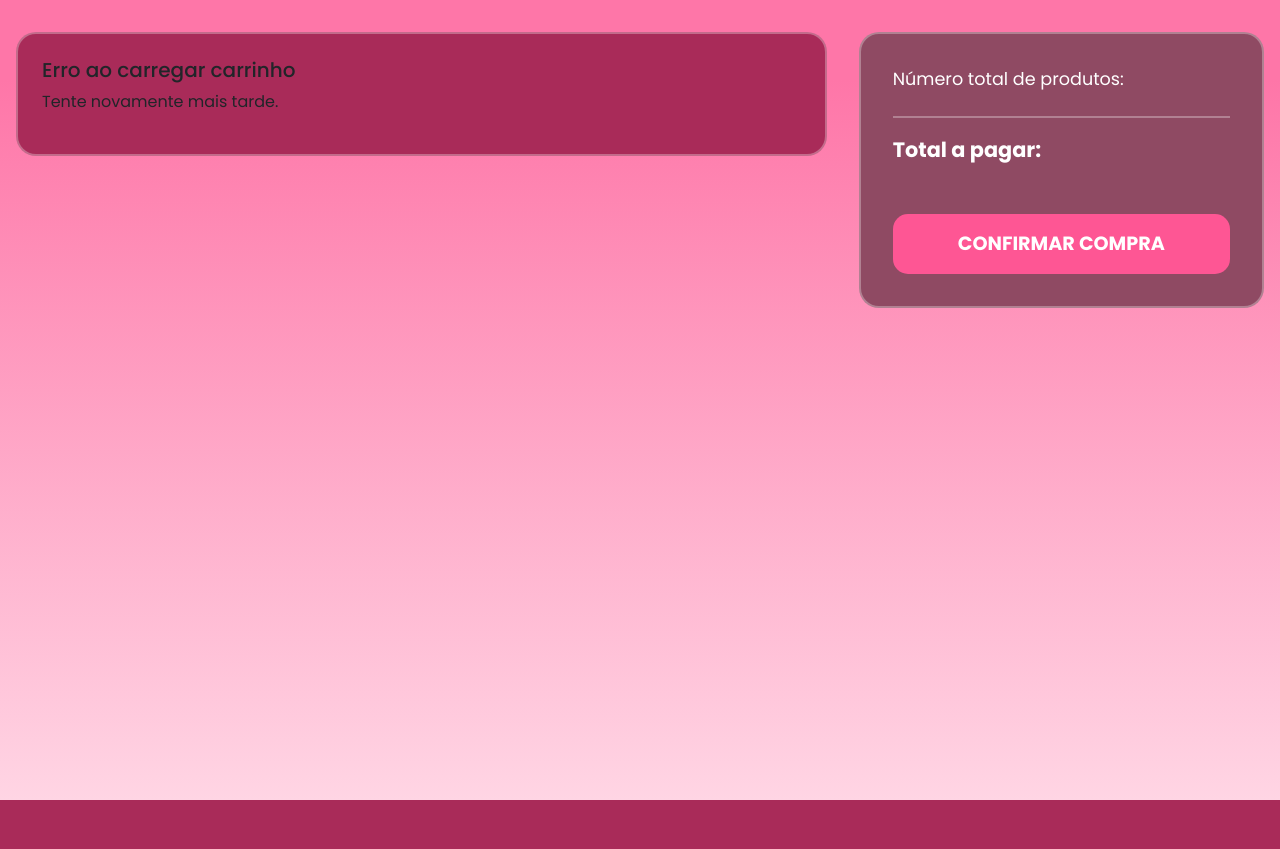
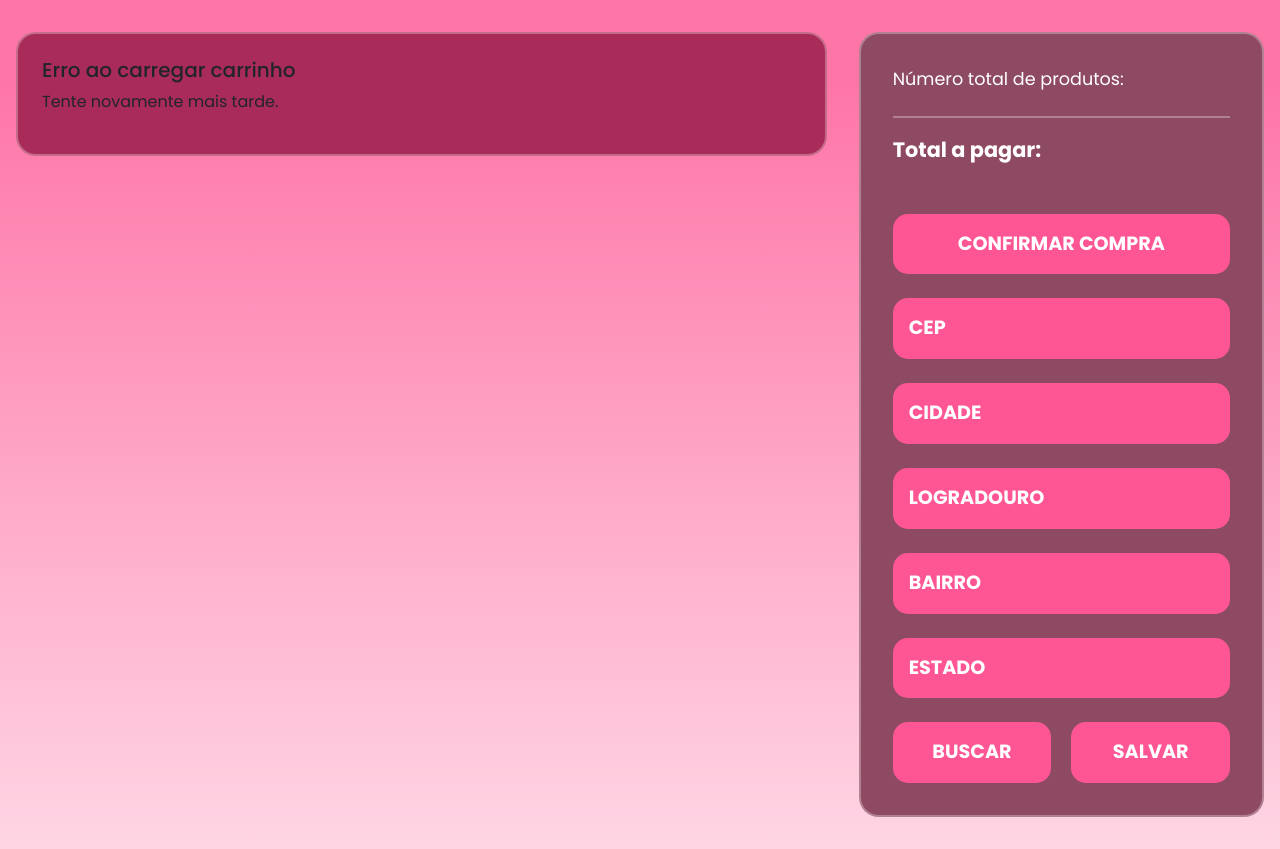
Before and after one commit to gustav0-rdg/proj_mercado, a Flask app: page /exibir/carrinho in a window 1280 px wide. Before the commit the page ends 800 px from the top, so only its background shows below. Run offline with Flask 3, Linux system fonts and the light colour scheme.

Commit message:
validacao de input

```diff
--- a/app.py
+++ b/app.py
@@ -6,7 +6,7 @@ from model.controller_filmes import Filme
 from model.controller_carrinho import Carrinho
 from model.controller_comentarios import Comentarios
 from model.controller_destaques import Destaques
-
+from model.controller_enderecos import Enderecos
 
 app = Flask(__name__)
 app.secret_key = "godofredomeuheroi"
@@ -99,4 +99,14 @@ def exibir_filmesCat(id):
         return redirect("/catalogo")
     return render_template('catalogo.html', filmes = filmes, categorias = categorias)
 
+@app.route("/add/endereco", methods=["POST"] )
+def add_endereco():
+    cep = request.form.get("cep")
+    cidade = request.form.get("cidade")
+    logradouro = request.form.get("logradouro")
+    bairro = request.form.get("bairro")
+    estado = request.form.get("estado")
+    Enderecos.add(session['id_usuario'], cep, cidade, logradouro, bairro, estado)
+    return redirect("/exibir/carrinho")
+
 app.run(host="0.0.0.0", port=8080, debug=True)
--- a/static/css/paginas/pagCarrinho.css
+++ b/static/css/paginas/pagCarrinho.css
@@ -173,6 +173,10 @@ body.dark .carrinho__resumo{
     padding-top: 1rem;
 }
 
+.cep__actions{
+    display: flex;
+    gap: 20px;
+}
 .carrinho__botao-finalizar {
     width: 100%;
     background: var(--rosa-primario);
@@ -187,7 +191,9 @@ body.dark .carrinho__resumo{
     text-transform: uppercase;
     margin-top: 1.5rem;
 }
-
+.carrinho__botao-finalizar::placeholder {
+    color: var(--branco);
+}
 body.dark .carrinho__botao-finalizar{
     background: var(--rosa-secundario-medio);
 }
--- a/static/js/pag_carrinho/get-cep.js
+++ b/static/js/pag_carrinho/get-cep.js
@@ -0,0 +1,27 @@
+const inputCep = document.querySelector("#cep");
+const buscaCep = document.querySelector('#buscarCep');
+inputCep.addEventListener('input', () => {
+    let valor = inputCep.value.replace(/[^0-9]/g, '');
+
+    if (valor.length > 5) {
+        valor = valor.slice(0, 5) + '-' + valor.slice(5, 8);
+    }
+
+    inputCep.value = valor.slice(0, 9);
+
+    if (valor.length === 9) { // 8 números + 1 tracinho
+        buscaCep.disabled = false;
+        document.querySelector('#salvarCep').disabled = false;
+    } else {
+        buscaCep.disabled = true;
+        document.querySelector('#salvarCep').disabled = true;
+    }
+});
+
+buscaCep.addEventListener('click', async ()=>{
+    const response = await fetch(`https://viacep.com.br/ws/${inputCep.value}/json/`);
+    const data = await response.json()
+    if (data){
+        console.log(data);
+    }
+})
--- a/templates/carrinho.html
+++ b/templates/carrinho.html
@@ -30,13 +30,25 @@
                         <span class="product__price"></span>
                     </div>
 
-                    <button class="carrinho__botao-finalizar" onclick="finalizarCompra()">
+                    <button class="carrinho__botao-finalizar">
                         Confirmar compra
                     </button>
+                    <form action="/add/endereco" method="post">
+                        <input type="text" name="cep" id="cep" class="carrinho__botao-finalizar" placeholder="cep">
+                        <input type="text" name="cidade" id="cidade" class="carrinho__botao-finalizar" readonly placeholder="cidade">
+                        <input type="text" placeholder="logradouro" name="logradouro" id="logrdouro" class="carrinho__botao-finalizar" readonly>
+                        <input type="text" name="bairro" id="bairro" placeholder="bairro" class="carrinho__botao-finalizar" readonly>
+                        <input type="text" placeholder="estado" name="estado" id="estado" class="carrinho__botao-finalizar" readonly>
+                        <div class="cep__actions">
+                            <button type="button" id="buscarCep" class="carrinho__botao-finalizar" disabled>Buscar</button>
+                            <button type="submit" id="salvarCep" class="carrinho__botao-finalizar" disabled>Salvar</button>
+                        </div>
+                    </form>
                 </aside>
             </div>
         </div>
     </main>
+    <script src="/static/js/pag_carrinho/get-cep.js"></script>
     <script src="/static/js/themeToggle/theme-toggle.js"></script>
     <script src="/static/js/pag_carrinho/get-itens.js"></script>
 </body>
```
